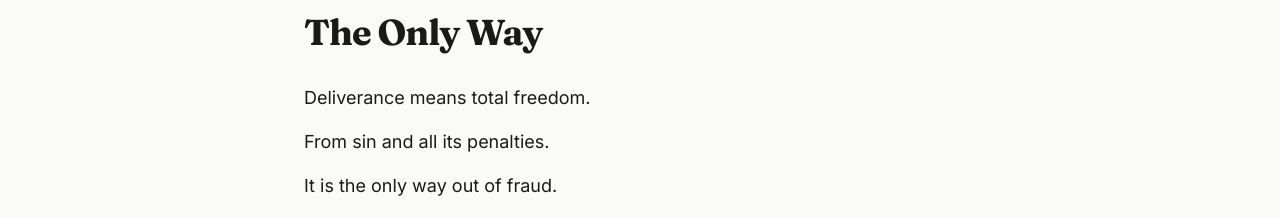
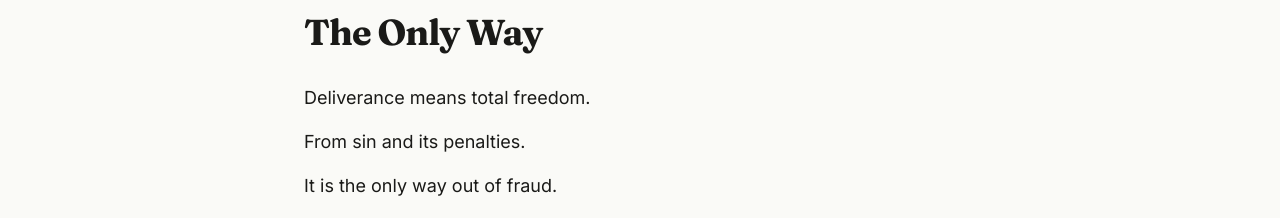
Before and after one commit to whoisjimilitan/restoration-community, a Next.js app in the folder apps/web/: page / in a window 1280 px wide. Shown: the part 2920-3138 px from the top of the page. Built offline with nearby package versions, Linux system fonts and the light colour scheme.

Commit message:
refine: tighten opening line by removing 'all'
- Change 'From sin and all its penalties' to 'From sin and its penalties'
- Leaner rhythm, same clarity
- Continues cognitive load reduction

Co-Authored-By: Claude Haiku 4.5 <noreply@anthropic.com>

```diff
--- a/apps/web/src/app/page.tsx
+++ b/apps/web/src/app/page.tsx
@@ -135,7 +135,7 @@ export default function Home() {
 
           <div className="space-y-4 text-base md:text-lg text-rc-text leading-relaxed font-light">
             <p>Deliverance means total freedom.</p>
-            <p>From sin and all its penalties.</p>
+            <p>From sin and its penalties.</p>
             <p>It is the only way out of fraud.</p>
             <p className="pt-3">More money will not free you.</p>
             <p>More prisons will not free the nation.</p>
```
